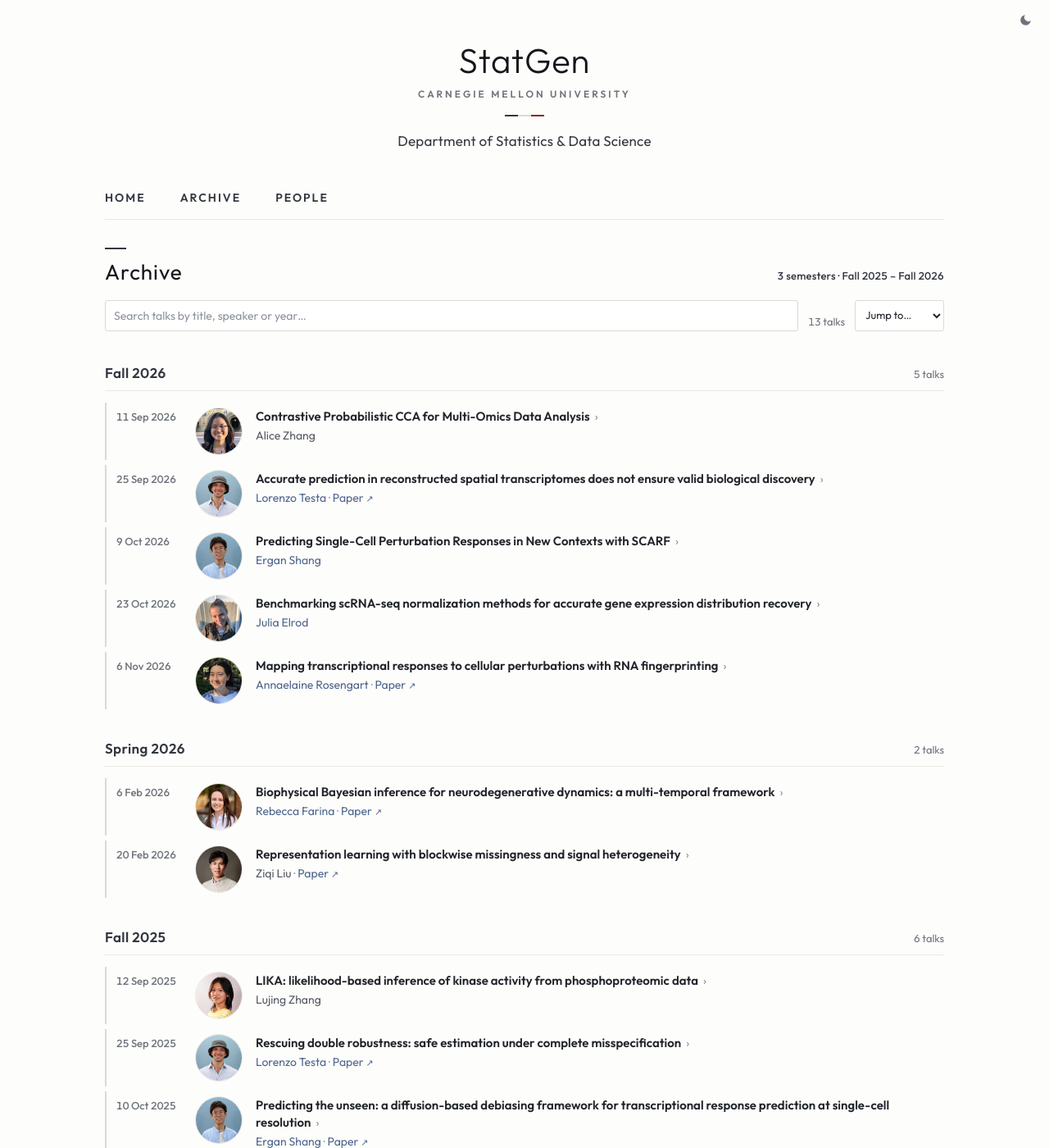
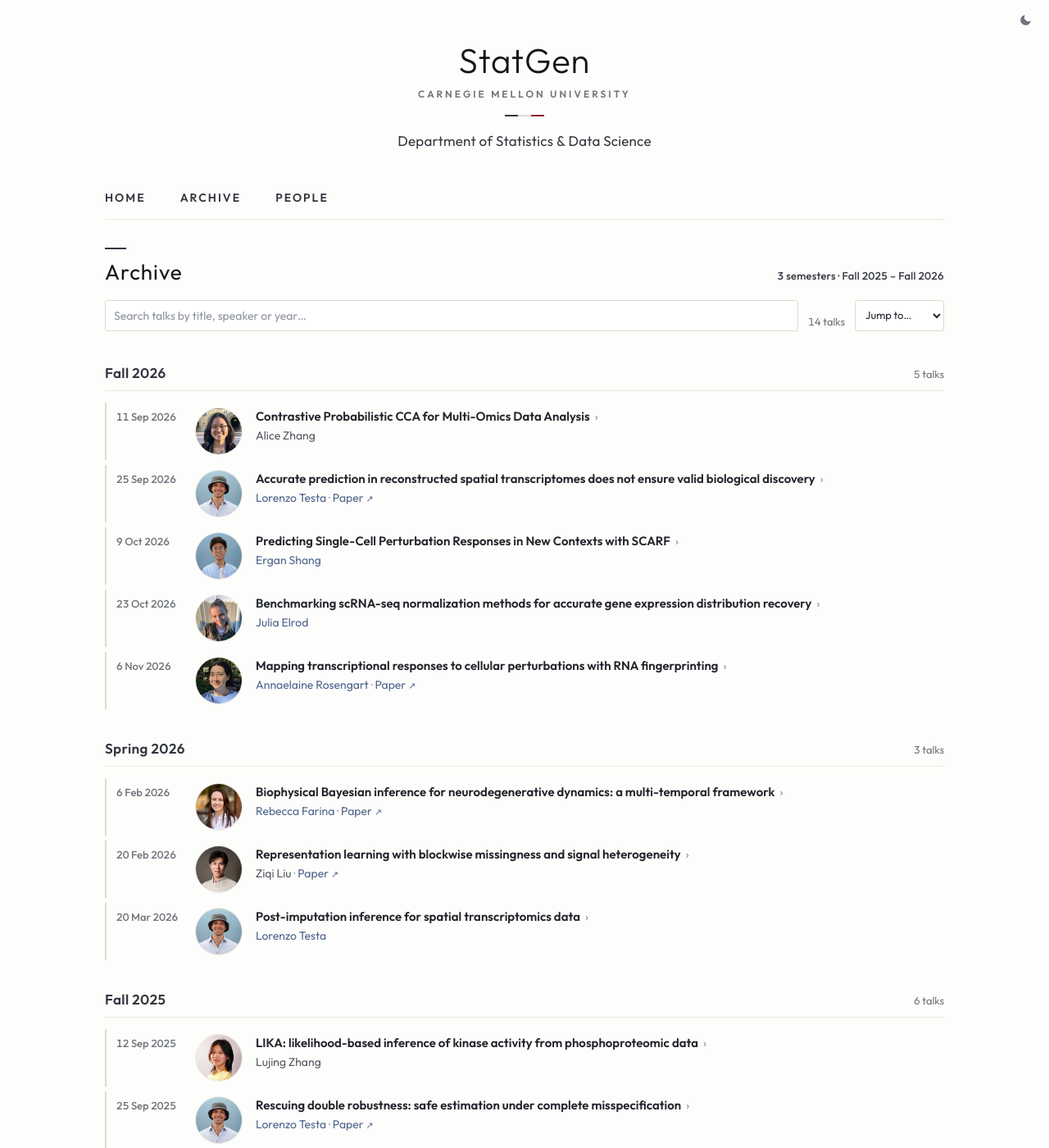
Before and after one commit to cmustatgen/cmustatgen.github.io, a Jekyll site: the page built from archive.html, in a window 1280 px wide and 1400 px high. Shown: the whole window at 82% size. Built offline with Jekyll 4.4.1, drawn with Linux system fonts in a browser that asks for light colours; part of the change alters nothing that is shown.

Commit message:
Add Lorenzo Testa's DDSPI talk (Mar 20, 2026)
Co-Authored-By: Claude Fable 5.1 <noreply@anthropic.com>

```diff
--- a/_data/talks/spring2026.yaml
+++ b/_data/talks/spring2026.yaml
@@ -49,3 +49,28 @@
     method through extensive simulation studies and an application to multimodal single-cell
     sequencing data.
   paper_url: https://arxiv.org/abs/2602.11511
+- date: '2026-03-20'
+  speakers: [lorenzo_testa]
+  title: Post-imputation inference for spatial transcriptomics data
+  abstract: >-
+    The rapid development of spatial transcriptomics (ST) has provided unprecedented opportunities
+    to explore tissue architectures. However, many high-resolution techniques are constrained by
+    small gene panels, often capturing only a fraction of the transcriptome. This high degree of
+    missingness, where the majority of genes remain undetected, limits the application value of ST
+    data for comprehensive biological discovery. While deep learning frameworks now allow for the
+    spatial reconstruction of these missing genes, downstream statistical inference (such as
+    spatial differential gene expression testing) on imputed values remains unreliable due to
+    unaddressed prediction uncertainty. To address this challenge, we develop Doubly-Debiased
+    Spatially Permuted Inference (DDSPI), a novel framework designed for valid post-imputation
+    inference. DDSPI employs a two-stage debiasing strategy. First, we construct debiased
+    pseudo-outcomes by leveraging the predictive performance of a "neighborhood" of highly
+    correlated observed genes. Then, to account for spatial autocorrelation, we implement a
+    "whitening" procedure using nonparametric regression residuals, effectively isolating the
+    biological signal from spatial trends. Significance is then assessed via a novel
+    spatially-aware permutation testing strategy that utilizes treatment mask rolling to preserve
+    the underlying spatial structure. We demonstrate the effectiveness of DDSPI by conducting
+    extensive simulations, where our method maintains stable error control across multiple
+    scenarios where other methods fail. Furthermore, we apply DDSPI to mouse brain and human breast
+    cancer ST data, identifying biologically meaningful differentially expressed genes that were
+    otherwise obscured in non-debiased analyses. Our approach provides a rigorous foundation for
+    moving beyond mere prediction to valid discovery in spatial omics.
```
